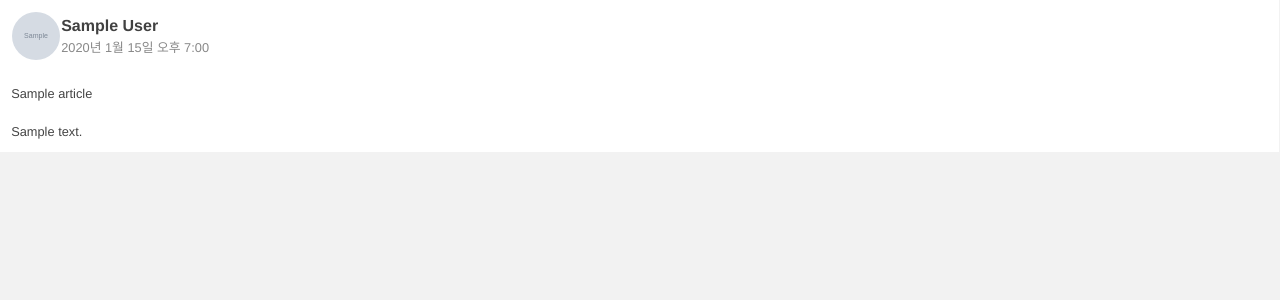
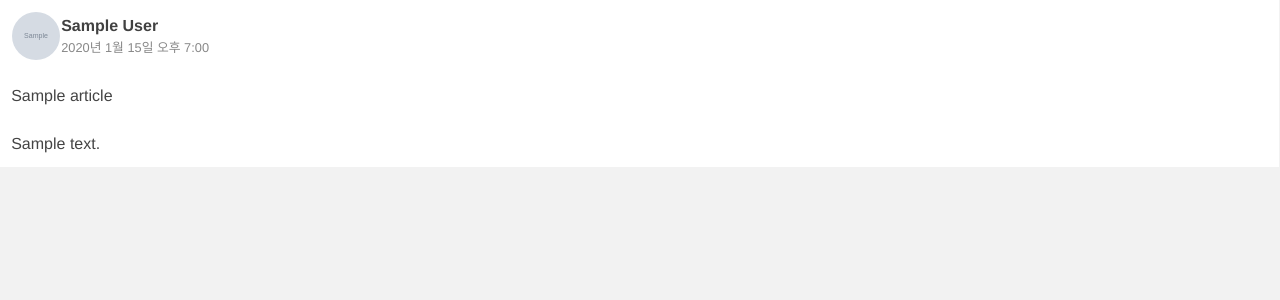
Before and after one commit to kathar0s/wedding, a Django app: template templates/board.html in a window 1280 px wide. Shown: the part 48-348 px from the top of the page. Run offline with Django 3.2, Linux system fonts and the light colour scheme; tables that the repository leaves empty hold one stand-in row (values such as "Sample post"); the template is opened without the code that fills it: values that come from a table or form of the project are taken from there, most other values are stand-ins (such as "Sample title", 1, 10 or a date in 2020); grey boxes marked "Sample" are stand-in pictures; some libraries are stand-ins or nearby versions.

Commit message:
게시판 글씨 크기 조정

```diff
--- a/static/assets/css/app.css
+++ b/static/assets/css/app.css
@@ -275,8 +275,8 @@ form label.error {
 .activity > .content article {
   padding: 0.7rem;
   color: #444;
-  font-weight: 500;
-  font-size: 0.8rem;
+  font-weight: 300;
+  font-size: 1rem;
   background: #FFF;
 }
 .activity > .content article .attach_image {
--- a/static/assets/css/app.less
+++ b/static/assets/css/app.less
@@ -341,8 +341,8 @@ form {
 		article {
 			padding: 0.7rem;
 			color: #444;
-			font-weight: 500;
-			font-size: 0.8rem;
+			font-weight: 300;
+			font-size: 1rem;
 			background: #FFF;
 
 			.attach_image {
```
